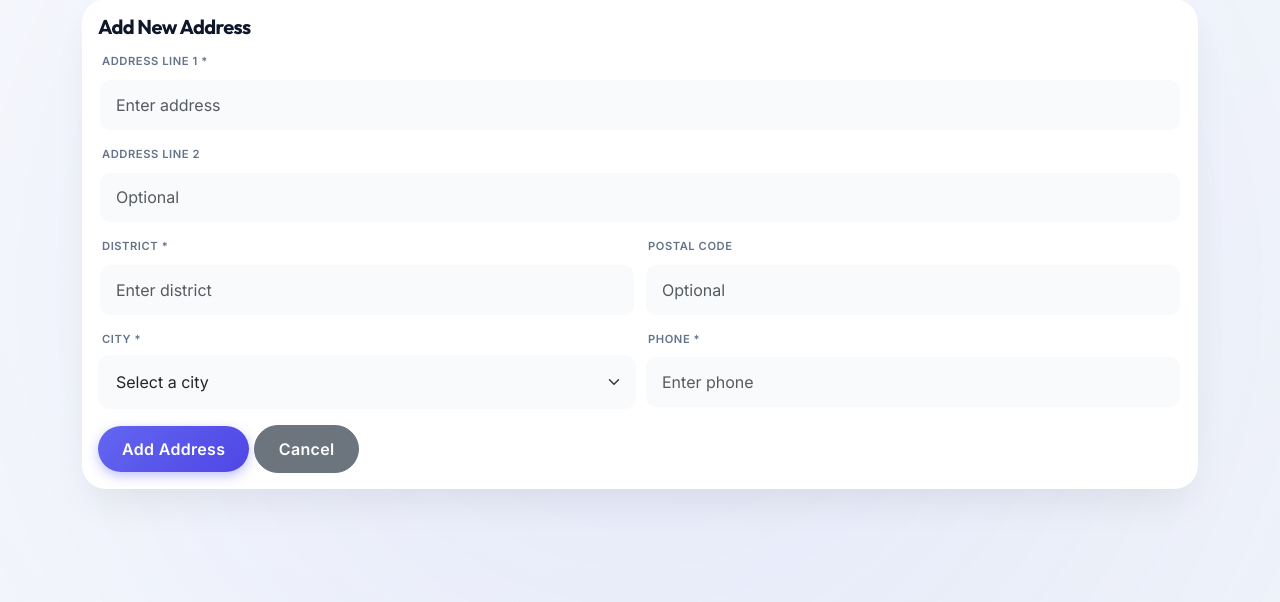
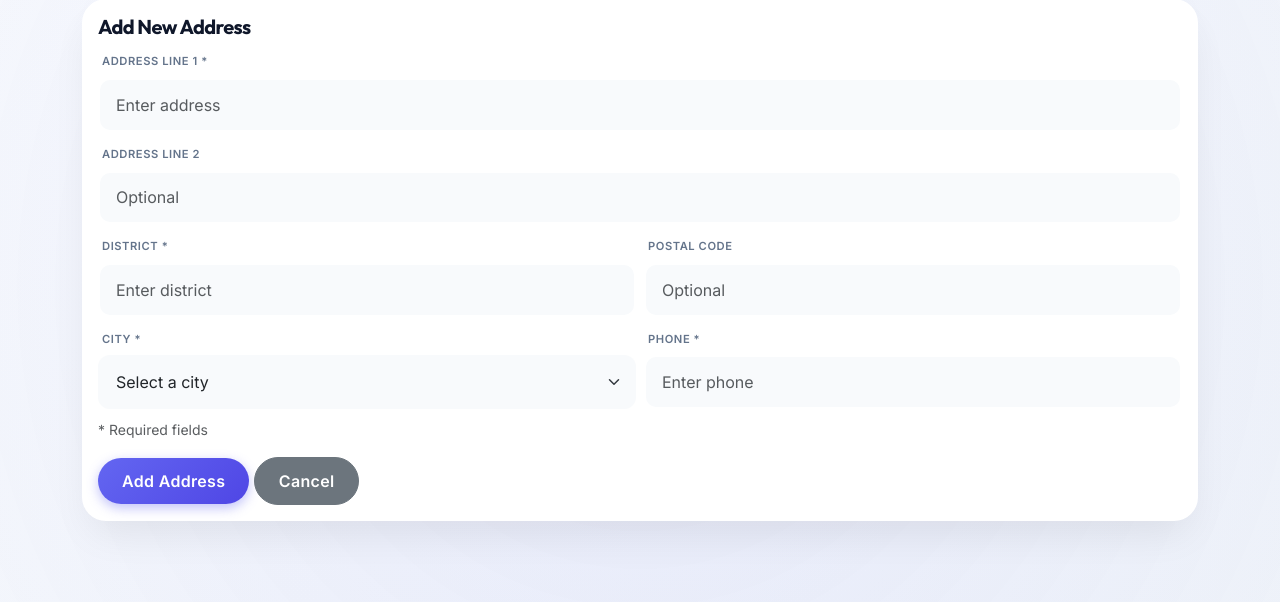
Before and after one commit to ituitis20-yilmazal19/DataTrack, a Flask app: page /address/add in a window 1280 px wide. Shown: the part 114-716 px from the top of the page. Run offline with Flask 3, Linux system fonts and the light colour scheme; data that the repository does not hold is empty.

Commit message:
little changes again

```diff
--- a/templates/address_add.html
+++ b/templates/address_add.html
@@ -35,6 +35,9 @@
         <label class="form-label">Phone *</label>
         <input class="form-control" name="phone" placeholder="Enter phone" required>
       </div>
+      <div class="col-12">
+        <small class="text-muted">* Required fields</small>
+      </div>
     </div>
     <div class="mt-3">
       <button class="btn btn-primary" type="submit">Add Address</button>
```
